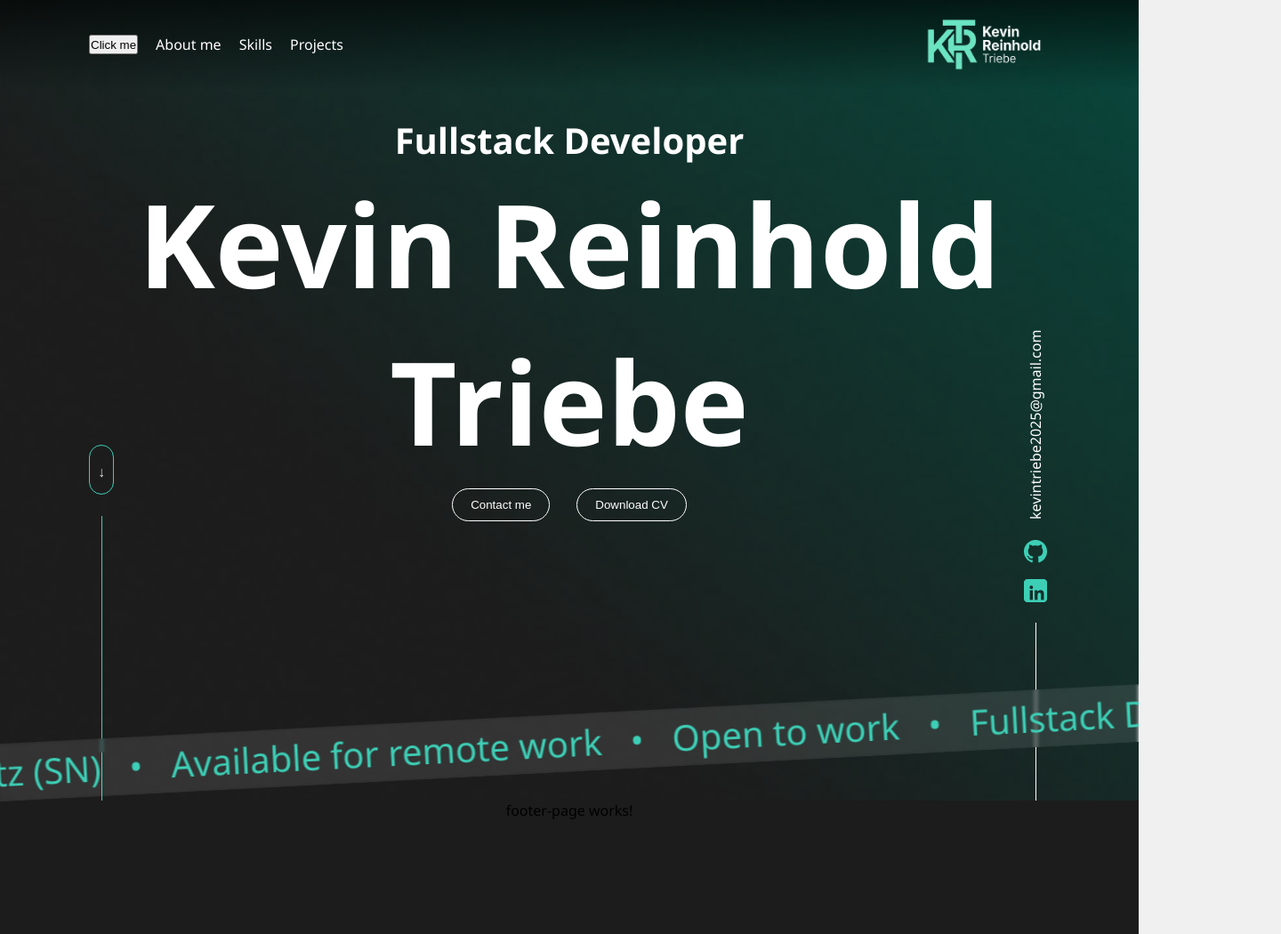
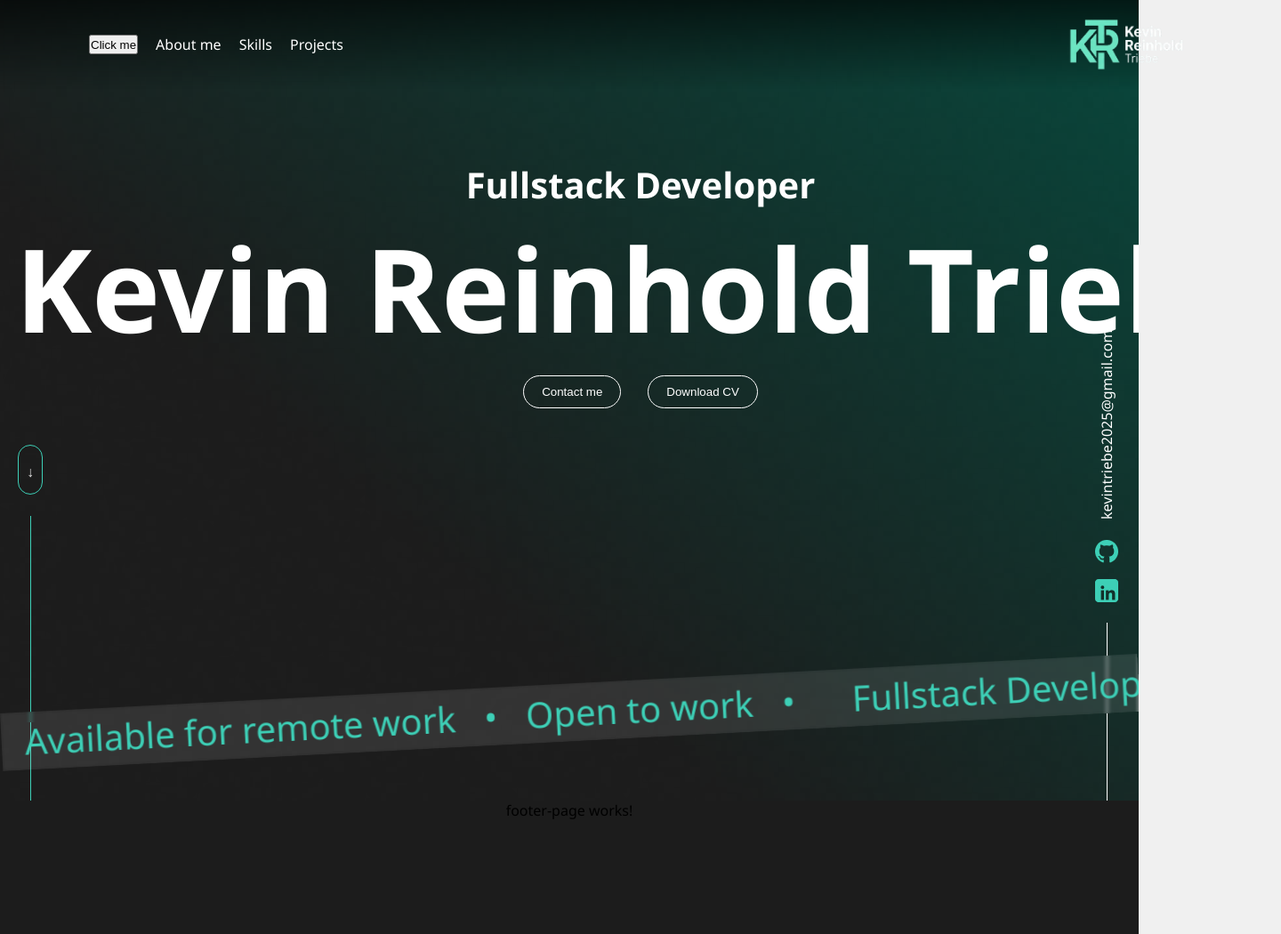
Before and after one commit to KevinTriebeDev/Portfolio, an Angular app: page /header in a window 1280 px wide. Shown: the whole page at 89% size, 1440 px wide, since content can reach past the window. Built offline with nearby package versions, Linux system fonts and the light colour scheme.

Commit message:
fix bunner header

```diff
--- a/src/app/shared/components/header-page/header-page.html
+++ b/src/app/shared/components/header-page/header-page.html
@@ -24,6 +24,7 @@
 </div>
 <div class="header-banner">
     <div class="header-banner-track">
+        <div class="header-banner-group">
             <span>Fullstack Developer</span>
             <span>•</span>
             <span>Based in Lößnitz (SN)</span>
@@ -32,9 +33,37 @@
             <span>•</span>
             <span>Open to work</span>
             <span>•</span>
+        </div>
+        <div class="header-banner-group" aria-hidden="true">
             <span>Fullstack Developer</span>
             <span>•</span>
             <span>Based in Lößnitz (SN)</span>
+            <span>•</span>
+            <span>Available for remote work</span>
+            <span>•</span>
+            <span>Open to work</span>
+            <span>•</span>
+        </div>
+        <div class="header-banner-group" aria-hidden="true">
+            <span>Fullstack Developer</span>
+            <span>•</span>
+            <span>Based in Lößnitz (SN)</span>
+            <span>•</span>
+            <span>Available for remote work</span>
+            <span>•</span>
+            <span>Open to work</span>
+            <span>•</span>
+        </div>
+        <div class="header-banner-group" aria-hidden="true">
+            <span>Fullstack Developer</span>
+            <span>•</span>
+            <span>Based in Lößnitz (SN)</span>
+            <span>•</span>
+            <span>Available for remote work</span>
+            <span>•</span>
+            <span>Open to work</span>
+            <span>•</span>
+        </div>
     </div>
 </div>
 <img class="background-image" src="/assets/img/12. Skill set Background.png" alt="BG">
--- a/src/app/shared/components/header-page/header-page.scss
+++ b/src/app/shared/components/header-page/header-page.scss
@@ -24,7 +24,8 @@
   align-items: center;
   justify-content: center;
   flex: 1;
-  width: 100%;
+  width: 1440px;
+  margin: 0 auto;
   text-align: center;
   color: white;
 
@@ -43,7 +44,7 @@
 
 .hero-page-content h3 {
   font-size: 40px;
-  padding-top: 130px;
+  padding-top: 180px;
 }
 
 .hero-page-content button {
@@ -74,7 +75,7 @@
 
 .scroll-widget {
   position: absolute;
-  left: 100px;
+  left: max(20px, calc((100% - 1440px) / 2));
   bottom: 0;
   display: flex;
   flex-direction: column;
@@ -113,8 +114,7 @@
 
 .contact-widget {
   position: absolute;
-
-  right: 100px;
+  right: max(20px, calc((100% - 1440px) / 2));
   bottom: 0;
   display: flex;
   flex-direction: column;
@@ -157,8 +157,8 @@
   -webkit-backdrop-filter: blur(2px);
   backdrop-filter: blur(2px);
   left: 50%;
-  bottom: 70px;
-  width: 1440px;
+  bottom: 100px;
+  width: 100%;
   height: 65px;
   transform: translateX(-50%) rotate(-3deg);
   transform-origin: right center;
@@ -172,13 +172,23 @@
   -webkit-backdrop-filter: blur(2px);
   backdrop-filter: blur(2px);
   align-items: center;
-  gap: 32px;
+  gap: 0;
   white-space: nowrap;
+  width: max-content;
   height: 100%;
   color: #3DCFB6;
   font-size: 40px;
+  padding: 0;
+  animation: header-banner-slide 10s linear infinite;
+  will-change: transform;
+}
+
+.header-banner-group {
+  display: inline-flex;
+  flex: 0 0 auto;
+  align-items: center;
+  gap: 32px;
   padding: 0 32px;
-  animation: header-banner-slide 10s linear infinite;
 }
 
 @keyframes header-banner-slide {
@@ -187,7 +197,7 @@
   }
 
   100% {
-    transform: translateX(-50%);
+    transform: translateX(-25%);
   }
 }
 
--- a/src/app/shared/components/hero-page/hero-page.scss
+++ b/src/app/shared/components/hero-page/hero-page.scss
@@ -3,6 +3,8 @@
   flex-direction: column;
   position: relative;
   z-index: 1;
+  width: 100%;
+  background: linear-gradient(#000000a2, #00000000);
 }
 
 .hero-page {
@@ -10,9 +12,10 @@
   flex-direction: row;
   align-items: center;
   justify-content: space-between;
+  width: 1440px;
+  margin: 0 auto;
   padding: 0 100px;
   height: 100px;
-  background: linear-gradient(#000000a2, #00000000);
 }
 
 .menu-hero {
```
Lines whose indentation alone changed are shown as unchanged.
